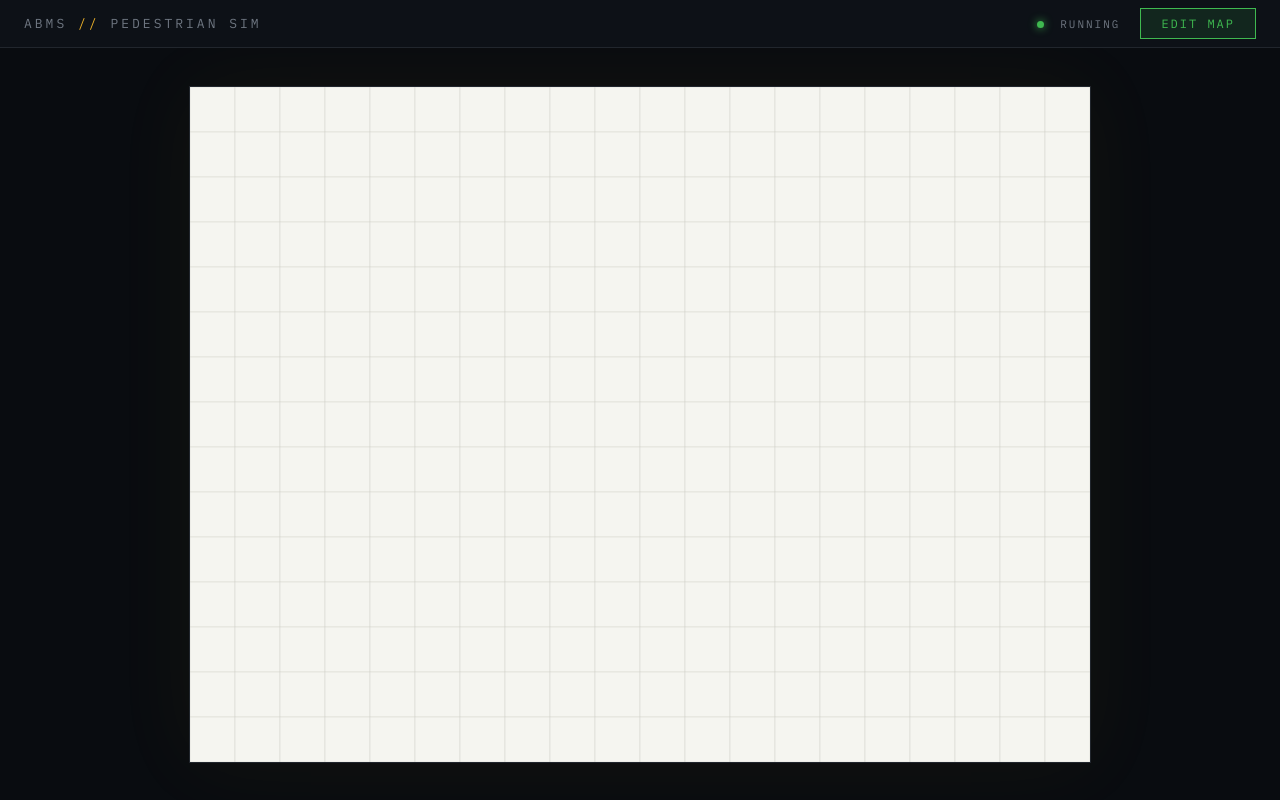
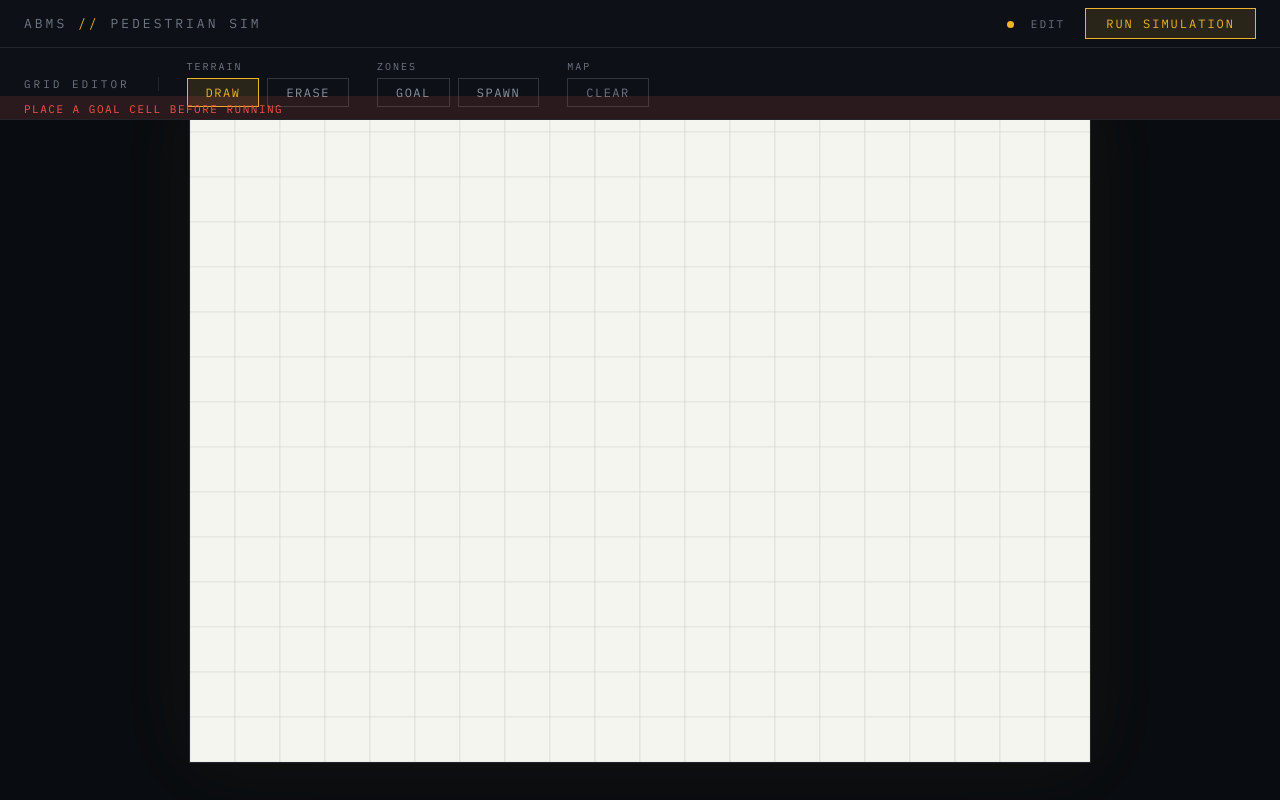
Before and after one commit to kaitlin-hourican/Evacuation-Simulation, a plain HTML site: page frontend/index.html in a window 1280 px wide. Both pictures are taken after a click on the button "RUN SIMULATION". Drawn offline with Linux system fonts and the light colour scheme.

Commit message:
feat: add mode valdation, status bar, and goal/spawn guard before run

```diff
--- a/frontend/engine/Flowfield.js
+++ b/frontend/engine/Flowfield.js
@@ -41,13 +41,9 @@ export class Flowfield {
   #seedGoals() {
     const queue = [];
 
-    for (let row = 0; row < this.grid.rows; row++) {
-      for (let col = 0; col < this.grid.cols; col++) {
-        if (this.grid.getTile(row, col) === TILE_TYPES.GOAL) {
-          this.costField[row][col] = 0;
-          queue.push({ row, col });
-        }
-      }
+    for (const { row, col } of this.grid.getGoalCells()) {
+      this.costField[row][col] = 0;
+      queue.push({ row, col });
     }
 
     return queue;
--- a/frontend/engine/Grid.js
+++ b/frontend/engine/Grid.js
@@ -51,7 +51,6 @@ export class Grid {
   draw() {
     for (let row = 0; row < this.rows; row++) {
       for (let col = 0; col < this.cols; col++) {
-
         // get tile type stored at this position
         const tileValue = this.tilemap[row][col];
 
@@ -96,6 +95,25 @@ export class Grid {
     return this.tilemap[row][col] === TILE_TYPES.EMPTY;
   }
 
+  hasGoal() {
+    return this.getGoalCells().length > 0;
+  }
+
+  getGoalCells() {
+    const goals = [];
+
+    for (let row = 0; row < this.rows; row++) {
+      for (let col = 0; col < this.cols; col++) {
+
+        if (this.getTile(row, col) === TILE_TYPES.GOAL) {
+          goals.push({ row, col });
+        }
+      }
+    }
+
+    return goals;
+  }
+
   // converts canvas pixel coordinates to a grid tile position
   // useful for mapping mouse clicks to tiles
   // returns null if the pixel lies outside the grid
--- a/frontend/engine/Toolbar.js
+++ b/frontend/engine/Toolbar.js
@@ -2,7 +2,9 @@
 // manages mode switching, tool selection, and dispatches events for the rest of the app
 
 export class Toolbar {
-    constructor() {
+    constructor(grid) {
+        this._grid = grid;
+
         // current application mode
         // edit allows map editing, run starts the simulation
         this.mode = "edit";
@@ -26,6 +28,10 @@ export class Toolbar {
         // utility buttons
         this._btnClear      = document.getElementById("btn-clear");
 
+        // status message
+        this._statusText    = document.getElementById("status-text");
+        this._statusMessage = document.getElementById("status-message");
+
         // attach event listeners
         this._bindEvents();
     }
@@ -36,7 +42,15 @@ export class Toolbar {
 
         // toggle between edit mode and run mode
         this._modeBtn.addEventListener("click", () => {
-            this._setMode(this.mode === "edit" ? "run" : "edit");
+            const nextMode = this.mode === "edit" ? "run" : "edit";
+
+            if (nextMode === "run" && !this._grid.hasGoal()) {
+                this._showStatus("Place a goal cell before running");
+                return;
+            }
+
+            this._clearStatus();
+            this._setMode(nextMode);
         });
 
         // tool selection buttons
@@ -90,4 +104,17 @@ export class Toolbar {
         // notify the application that the tool changed
         document.dispatchEvent(new CustomEvent("tool-change", { detail: tool }));
     }
+
+    _showStatus(message) {
+        this._statusText.textContent = message;
+        this._statusMessage.classList.remove("hidden");
+
+        clearTimeout(this._statusTimer);
+        this._statusTimer = setTimeout(() => this._clearStatus(), 7000);
+    }
+
+    _clearStatus() {
+        this._statusMessage.classList.add("hidden");
+        this._statusText.textContent = "";
+    }
 }
--- a/frontend/index.html
+++ b/frontend/index.html
@@ -44,6 +44,10 @@
             <button class="tool-btn danger" id="btn-clear">Clear</button>
           </div>
         </div>
+
+        <div class="status-message hidden" id="status-message">
+          <span id="status-text"></span>
+        </div>
       </div>
     </div>
 
--- a/frontend/main.js
+++ b/frontend/main.js
@@ -14,8 +14,8 @@ const availW   = window.innerWidth  - MARGIN * 2;
 const availH   = window.innerHeight - MODEBAR_H - MARGIN * 2;
 const tileSize = Math.floor(Math.min(availW / MAP_COLS, availH / MAP_ROWS));
 
-const ui        = new Toolbar();
 const grid      = new Grid(canvas, MAP_COLS, MAP_ROWS, tileSize);
+const ui        = new Toolbar(grid);
 const flowfield = new Flowfield(grid);
 const input     = new InputHandler(canvas, grid, ui, flowfield);
 
--- a/frontend/styles.css
+++ b/frontend/styles.css
@@ -167,6 +167,28 @@ html, body {
     border-right: 1px solid var(--border);
 }
 
+/* === status messages === */
+#status-message {
+    position: fixed;
+    top: var(--modebar-h);
+    left: 0; right: 0;
+    z-index: 98;
+    padding: 6px 24px;
+    background: var(--danger-dim);
+    border-bottom: 1px solid var(--danger);
+    color: var(--danger);
+    font-size: 11px;
+    letter-spacing: 1.5px;
+    text-transform: uppercase;
+    transition: opacity 0.2s ease, transform 0.2s ease;
+}
+
+#status-message.hidden {
+    opacity: 0;
+    pointer-events: none;
+    transform: translateY(-100%);
+}
+
 /* === tool groups === */
 
 .tool-group {
```
Also changed, not shown: frontend/engine/Agent.js (added), frontend/engine/Pedestrian.js (deleted). Lines whose indentation alone changed are shown as unchanged.
